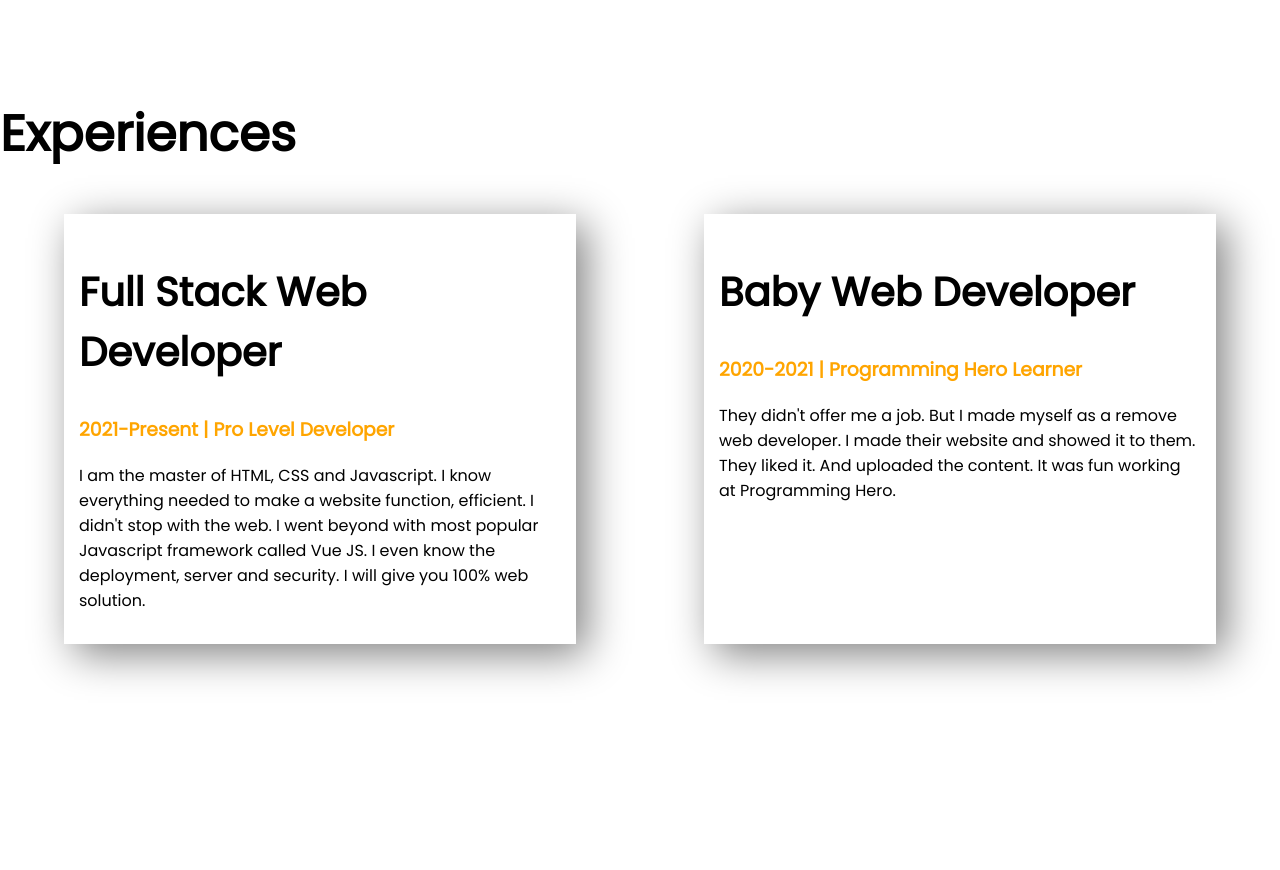
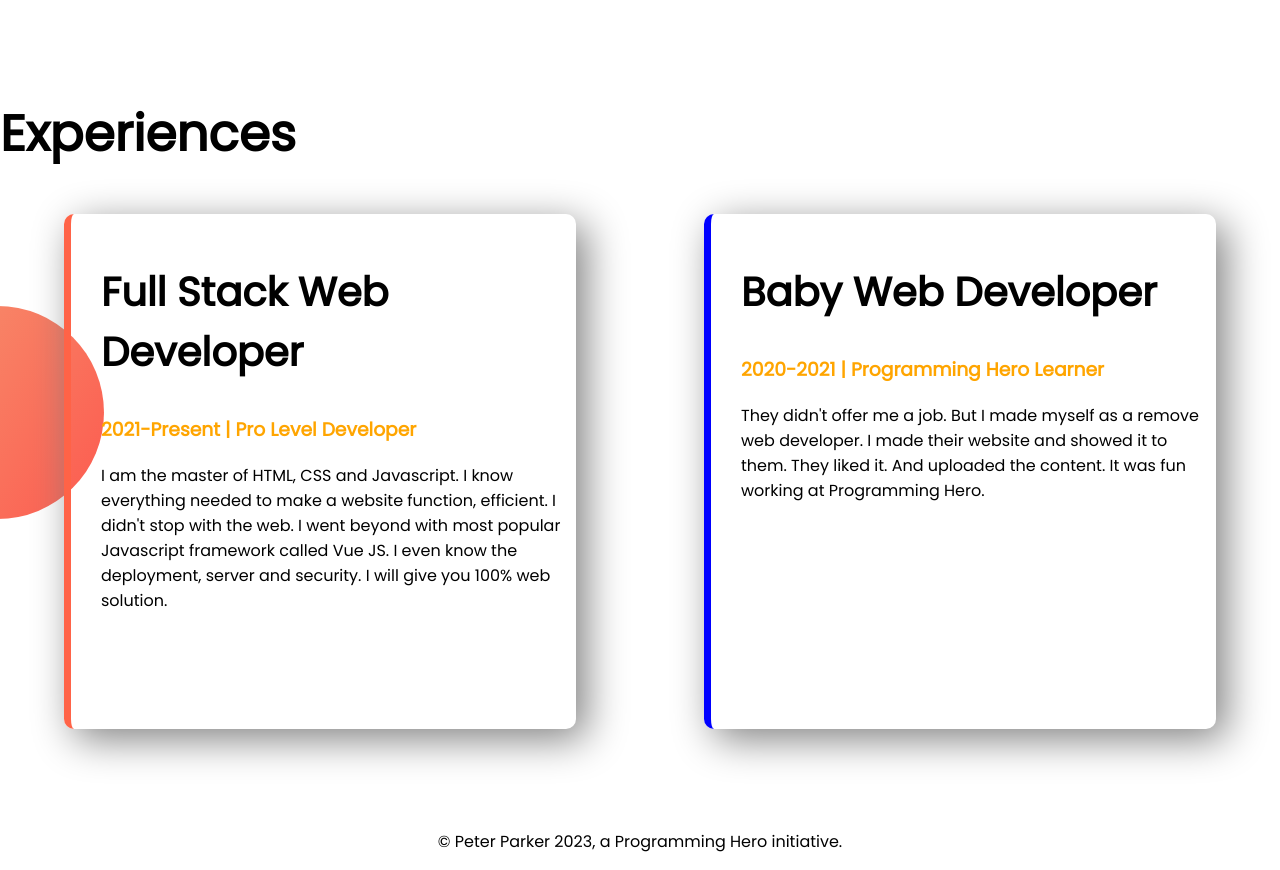
Before and after one commit to Minhazcox/developer-portfolio, a plain HTML site: page index.html in a window 1280 px wide. Shown: the part 1066-1936 px from the top of the page. Before the commit the page ends 1810 px from the top, so only its background shows below. Drawn offline with Linux system fonts and the light colour scheme.

Commit message:
last final update

```diff
--- a/index.html
+++ b/index.html
@@ -45,7 +45,7 @@
     <section class="experience-area">
         <h1>Experiences</h1>
         <div class="flexible-container">
-            <div class="experience-item">
+            <div id="full-stack-developer" class="experience-item">
                 <h2>Full Stack Web Developer</h2>
                 <h3 class="orange-color">2021-Present | Pro Level Developer</h3>
                 <p>I am the master of HTML, CSS and Javascript. I know everything needed to make a website function,
@@ -53,7 +53,7 @@
                     Vue
                     JS. I even know the deployment, server and security. I will give you 100% web solution.</p>
             </div>
-            <div class="experience-item">
+            <div id="baby-web-developer" class="experience-item">
                 <h2>Baby Web Developer</h2>
                 <h3 class="orange-color">2020-2021 | Programming Hero Learner</h3>
                 <p>They didn't offer me a job. But I made myself as a remove web developer. I made their website and
@@ -63,5 +63,8 @@
         </div>
     </section>
 </body>
+<footer>
+    <p>© Peter Parker 2023, a Programming Hero initiative.</p>
+</footer>
 
 </html>
--- a/style.css
+++ b/style.css
@@ -56,5 +56,27 @@ h2 {
     width: 40%;
     margin-left: 5%;
     margin-right: 5%;
-    padding: 15px;
+    padding-top: 15px;
+    padding-left: 30px;
+    padding-bottom: 100px;
+    padding-right: 10px;
+    border-radius: 10px;
 }
+
+.experience-area {
+    background-image: url(images/exp-bg.png);
+    background-repeat: no-repeat;
+    background-position: left;
+}
+
+#full-stack-developer {
+    border-left: 7px solid tomato;
+}
+
+#baby-web-developer {
+    border-left: 7px solid blue;
+}
+
+footer p {
+    text-align: center;
+}
```
